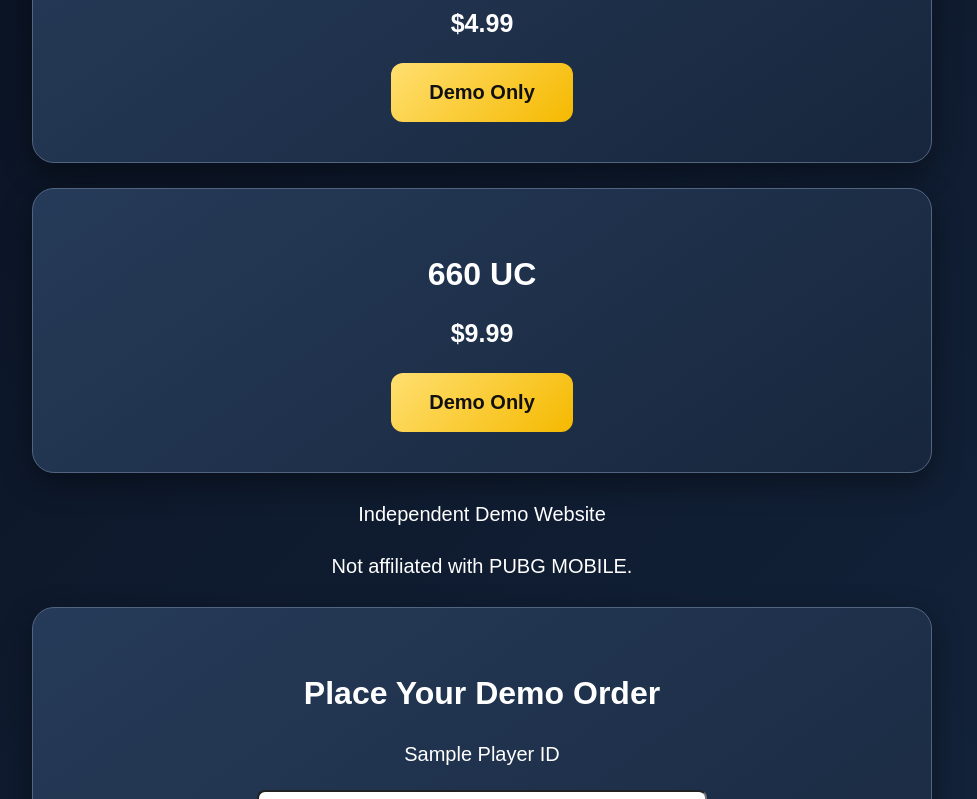
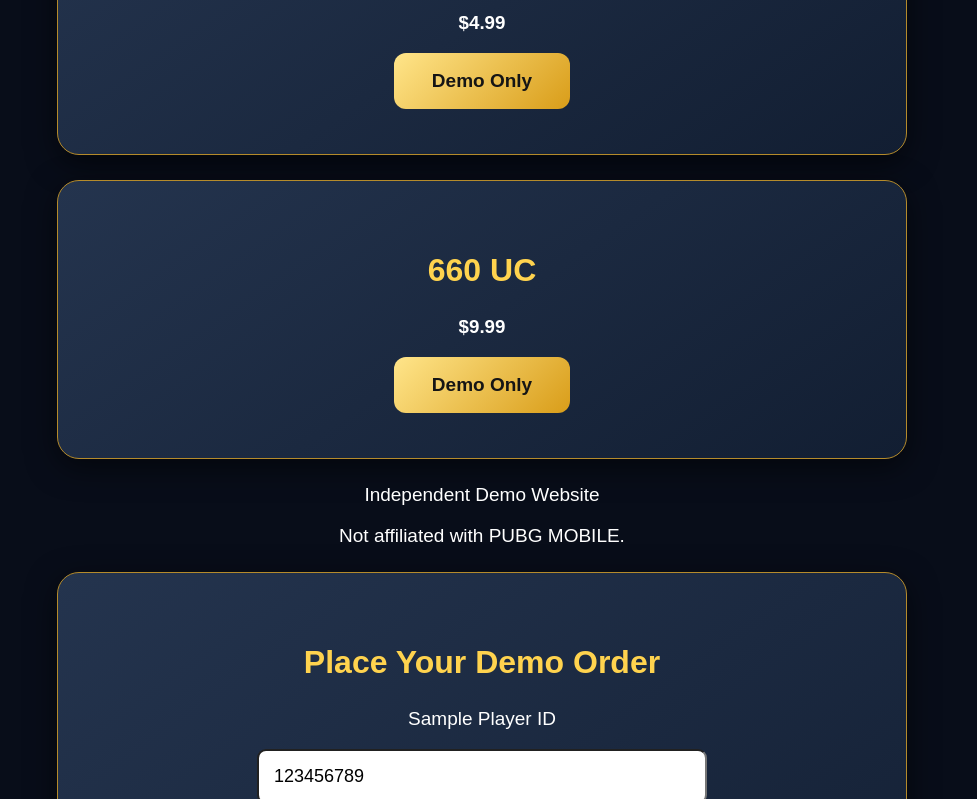
Before and after one commit to primestore282/zero-uc-store-demo, a plain HTML site: page index.html in a window 1280 px wide. Shown: the part 644-1443 px from the top of the page, without its empty margins (158-1135 px from the left). Drawn offline with Linux system fonts and the light colour scheme.

Commit message:
Refactor styles in index.html for improved design

```diff
--- a/index.html
+++ b/index.html
@@ -6,58 +6,58 @@
 <meta name="viewport" content="width=device-width, initial-scale=1">
 <title>Zero UC Store</title>
 <style>
+
 * {
   box-sizing: border-box;
 }
 
 body {
   margin: 0;
-  min-height: 100vh;
-  padding: 25px 15px;
-  background: linear-gradient(135deg,#080e1c,#172b46);
+  padding: 0;
+  background: #080d19;
   color: white;
   font-family: Arial, sans-serif;
   text-align: center;
 }
 
+header {
+  padding: 65px 15px;
+  background: linear-gradient(135deg,#101d35,#080d19);
+}
+
 h1 {
-  color: #ffcc33;
-  font-size: clamp(36px,7vw,65px);
-  margin: 35px 0 15px;
-  text-shadow: 0 0 20px #ffcc3366;
+  color: #ffd34e;
+  font-size: clamp(38px,7vw,68px);
+  text-shadow: 0 0 25px #dba928;
 }
 
 h2 {
   font-size: 32px;
-}
-
-h3 {
-  font-size: 25px;
+  color: #ffd34e;
 }
 
 p {
-  font-size: 20px;
-  line-height: 1.6;
+  font-size: 19px;
 }
 
 .card {
-  background: linear-gradient(145deg,#263b59,#17263c);
-  width: 100%;
-  max-width: 900px;
-  padding: 40px 20px;
+  width: 94%;
+  max-width: 850px;
   margin: 25px auto;
-  border: 1px solid #526580;
+  padding: 45px 20px;
+  background: linear-gradient(145deg,#24344e,#121e32);
+  border: 1px solid #b58b2b;
   border-radius: 22px;
-  box-shadow: 0 10px 30px #0006;
+  box-shadow: 0 8px 30px #0008;
 }
 
 button {
-  background: linear-gradient(135deg,#ffdf70,#f5b900);
-  color: #111;
+  padding: 17px 38px;
   border: none;
   border-radius: 12px;
-  padding: 18px 38px;
-  font-size: 20px;
+  background: linear-gradient(135deg,#ffe58a,#d99d19);
+  color: #151515;
+  font-size: 19px;
   font-weight: bold;
 }
 
@@ -66,17 +66,17 @@ input, select {
   max-width: 450px;
   padding: 15px;
   font-size: 18px;
-  border-radius: 8px;
+  border-radius: 9px;
+}
+
+footer {
+  padding: 35px 15px;
+  color: #ffd34e;
 }
 
 @media(max-width:600px) {
-  body {
-    padding: 15px 8px;
-  }
-
   .card {
-    padding: 35px 12px;
-    margin: 20px auto;
+    padding: 30px 15px;
   }
 }
 </style>
```
